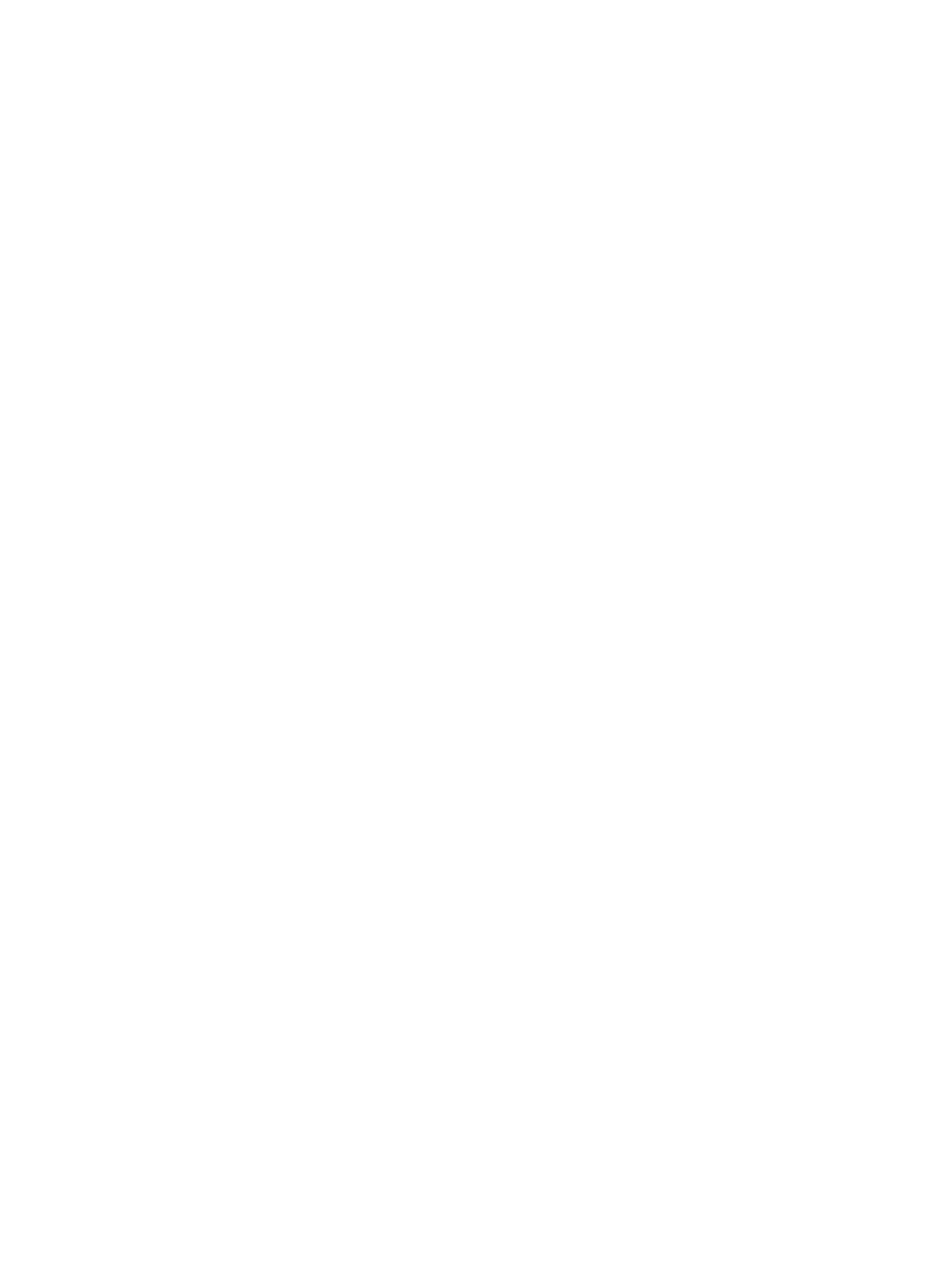
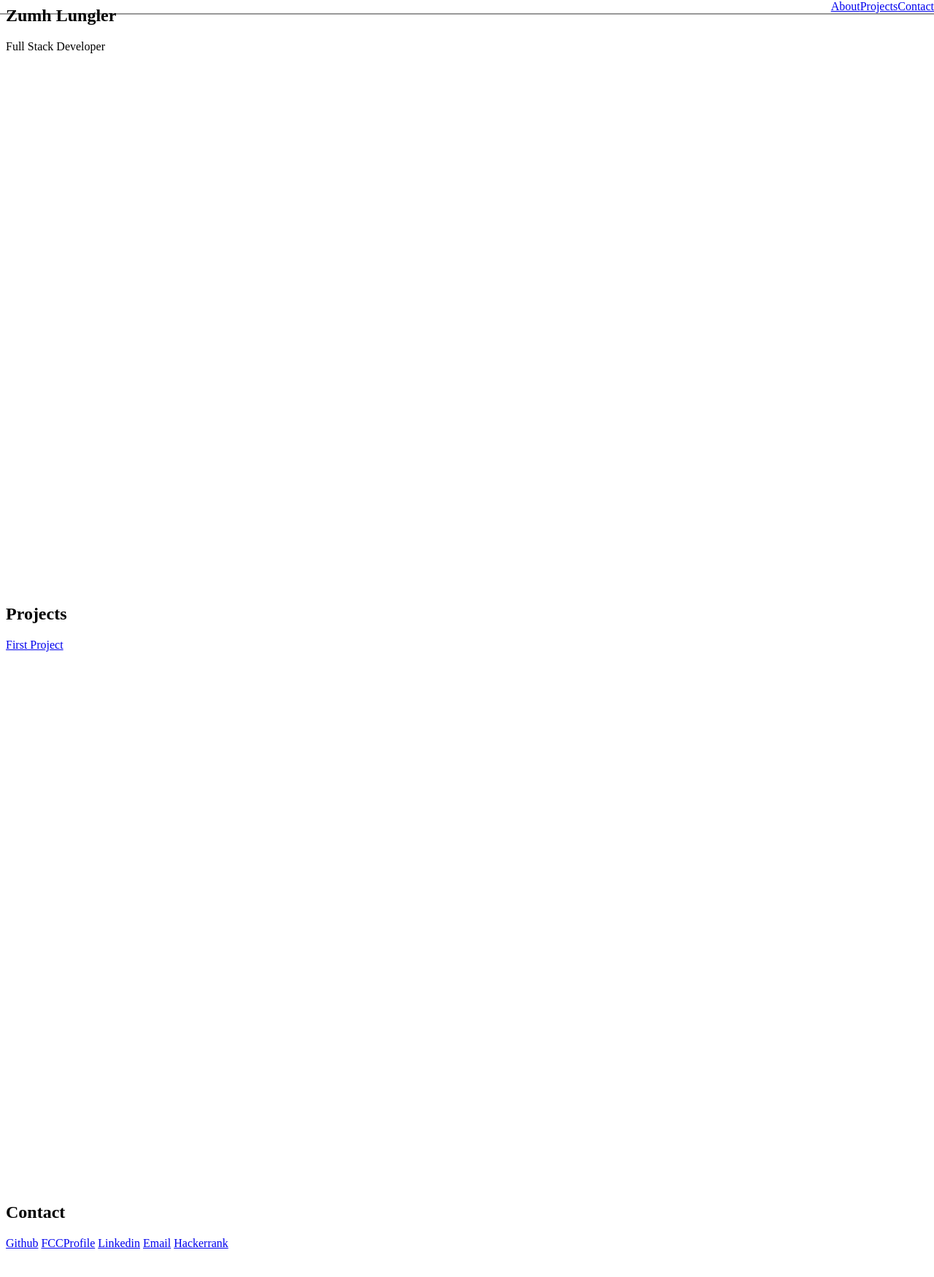
Before and after one commit to Zumh/Build-a-Personal-Portfolio-Webpage, a plain HTML site: page index.html in a window 1280 px wide. Shown: the whole page at 73% size. Before the commit the page ends 800 px from the top, so only its background shows below. Drawn offline with Linux system fonts and the light colour scheme.

Commit message:
Simple requirement is done

```diff
--- a/index.html
+++ b/index.html
@@ -1,5 +1,59 @@
+<style>
+    section { height: 100vh; }
+
+.nav {
+  display: flex;
+  justify-content: flex-end;
+  position: fixed;
+  top: 0;
+  left: 0;
+  width: 100%;
+  background: var(--main-red);
+  box-shadow: 0 2px 0 rgba(0, 0, 0, 0.4);
+  z-index: 10;
+}
+
+@media only screen and (max-width: 600px) {
+  body {
+    background-color: lightblue;
+  }
+}
+
+</style>
 <html>
     <body>
+
+        <nav id="navbar" class="nav">
+            <a href="#welcome-section">About</a>
+            <a href="#projects">Projects</a>
+            <a href="#contact">Contact</a>
+        </nav>
+
+        <section id="welcome-section" class="welcome-section">
+            <h1>Zumh Lungler </h1>
+            <p>Full Stack Developer</p>
+         </section>
+
+            <section id="projects" class="projects-section">
+                <h2>Projects</h2>
+                <div class="projects-grid">
+                    <a href="google.com" target="_blank" class="project-tile">First Project</a>
+                </div>
+            </section>
+
+            <section id="contact" class="contact-section">
+                <h2>Contact</h2>
+                <div class="contact-links">
+                    <a id="profile-link" href="google.com" target="_blank" class="contact-tile">Github</a>
+                    <a id="profile-link" href="google.com" target="_blank" class="contact-tile">FCCProfile</a>
+                    <a href="google.com" target="_blank" class="contact-tile">Linkedin</a>
+                    <a href="google.com" target="_blank" class="contact-tile">Email</a>
+                    <a href="google.com" target="_blank" class="contact-tile">Hackerrank</a>
+
+                </div>
+
+
+            </section>
         <script src='https://cdn.freecodecamp.org/testable-projects-fcc/v1/bundle.js'></script>
     </body>
 </html>
```
